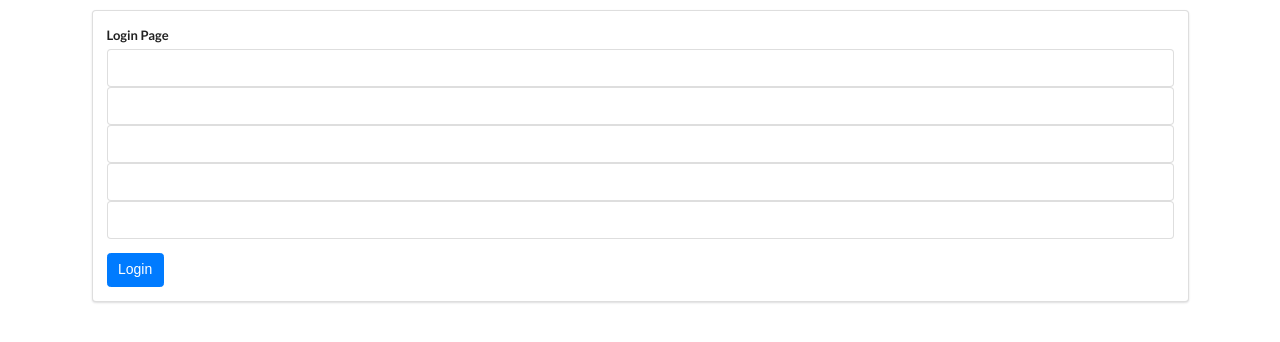
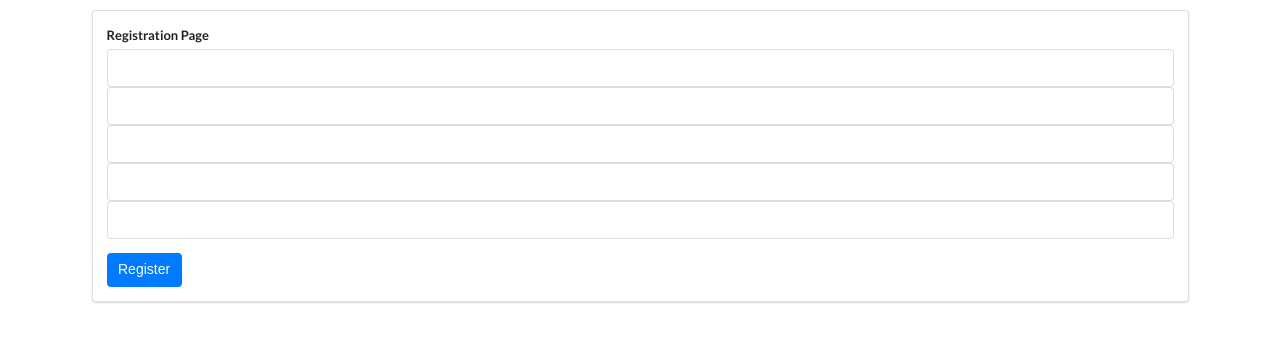
Before and after one commit to g-priime/loginPrototypeV0.0, a React (Create React App) app: page / in a window 1280 px wide. Shown: the top 342 px of the page. Built offline with nearby package versions, Linux system fonts and the light colour scheme.

Commit message:
Update SearchBar.js

```diff
--- a/src/components/SearchBar.js
+++ b/src/components/SearchBar.js
@@ -15,7 +15,7 @@ class SearchBar extends React.Component {
             <div className="ui segment">
                 <form onSubmit={this.onFormSubmit} className="ui form">
                     <div className="field">
-                        <label>Login Page</label>
+                        <label>Registration Page</label>
                         <input
                             type="text"
                             value={this.state.username}
@@ -52,7 +52,7 @@ class SearchBar extends React.Component {
                             }
                         />
                     </div>
-                    <button className="btn btn-primary">Login</button>
+                    <button className="btn btn-primary">Register</button>
                 </form>
             </div>
         );
```
